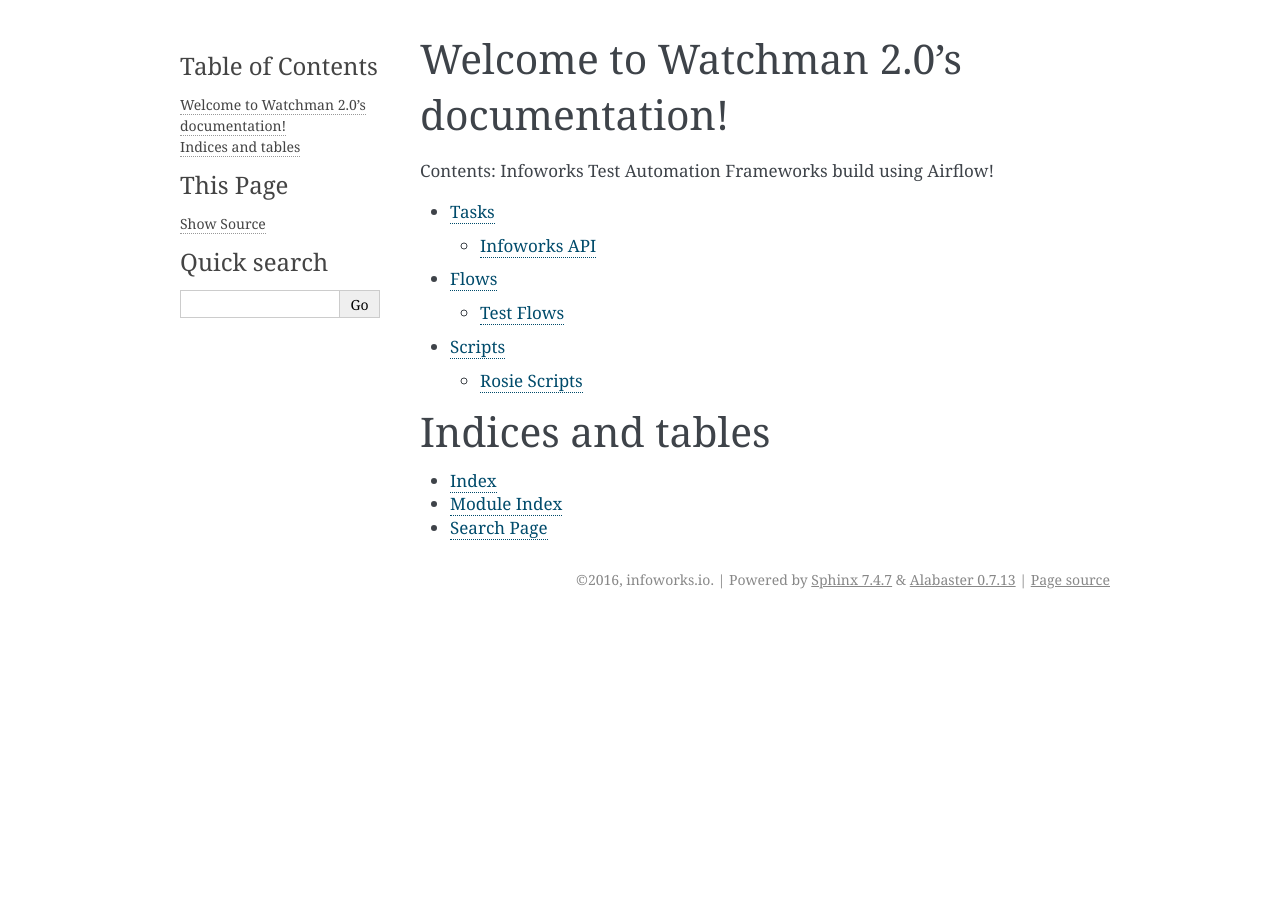
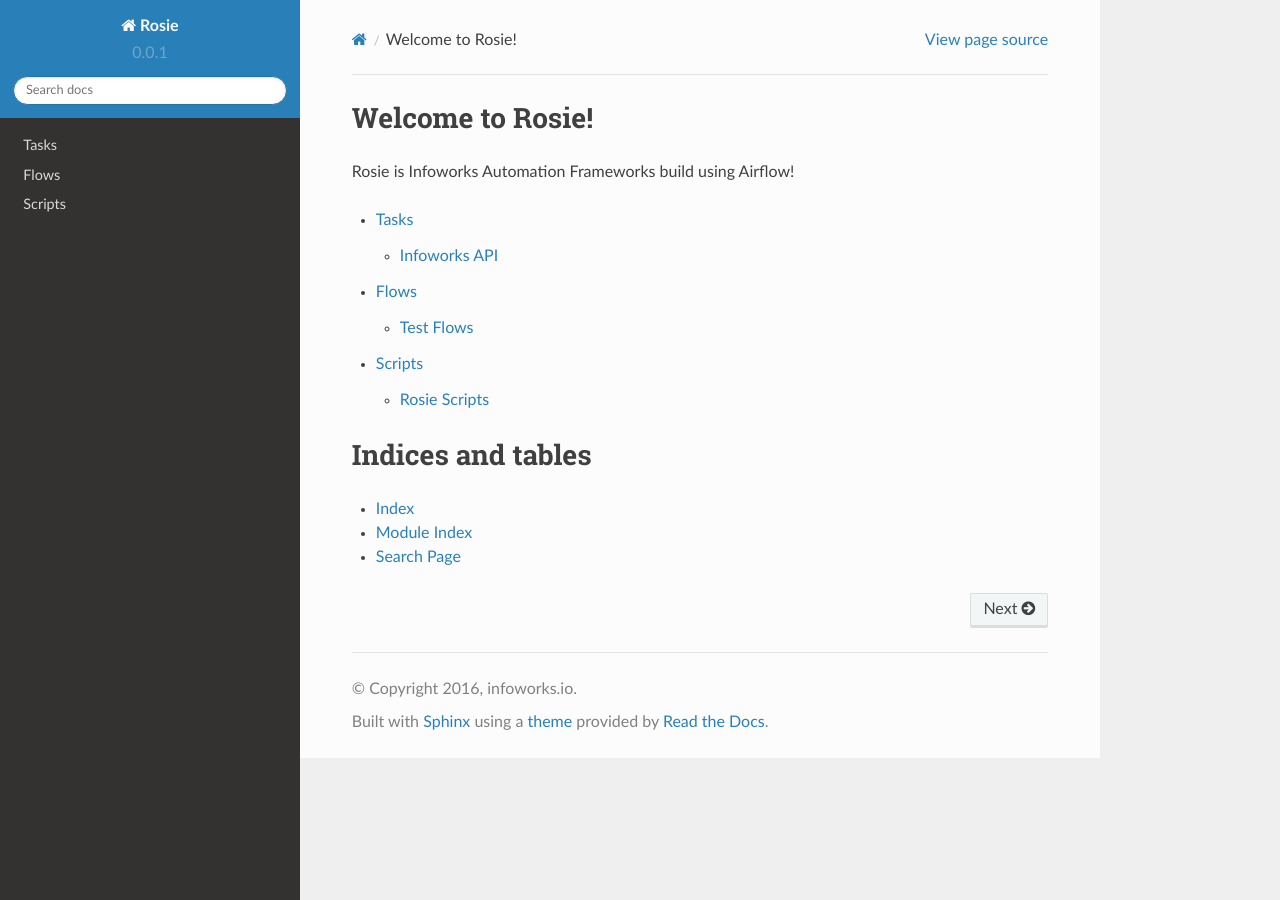
Before and after one commit to Infoworks/watchman, a Sphinx documentation site: the page built from docs/index.rst, in a window 1280 px wide. Built offline with Sphinx 7.4.7 and the Read the Docs theme 2.0.0, drawn with Linux system fonts in a browser that asks for light colours.

Commit message:
changed theme for documentation

```diff
--- a/docs/conf.py
+++ b/docs/conf.py
@@ -1,6 +1,6 @@
 # -*- coding: utf-8 -*-
 #
-# Watchman 2.0 documentation build configuration file, created by
+# Rosie documentation build configuration file, created by
 # sphinx-quickstart on Thu Sep  1 15:12:27 2016.
 #
 # This file is execfile()d with the current directory set to its
@@ -19,6 +19,8 @@
 import os
 import sys
 sys.path.insert(0, os.path.abspath('../watchman'))
+
+import sphinx_rtd_theme
 
 # -- General configuration ------------------------------------------------
 
@@ -50,7 +52,7 @@
 master_doc = 'index'
 
 # General information about the project.
-project = u'Watchman 2.0'
+project = u'Rosie'
 copyright = u'2016, infoworks.io'
 author = u'infoworks.io'
 
@@ -121,7 +123,7 @@
 # The theme to use for HTML and HTML Help pages.  See the documentation for
 # a list of builtin themes.
 #
-html_theme = 'alabaster'
+html_theme = 'sphinx_rtd_theme'
 
 # Theme options are theme-specific and customize the look and feel of a theme
 # further.  For a list of options available for each theme, see the
@@ -130,12 +132,12 @@
 # html_theme_options = {}
 
 # Add any paths that contain custom themes here, relative to this directory.
-# html_theme_path = []
+html_theme_path = [sphinx_rtd_theme.get_html_theme_path()]
 
 # The name for this set of Sphinx documents.
 # "<project> v<release> documentation" by default.
 #
-# html_title = u'Watchman 2.0 v0.0.1'
+# html_title = u'Rosie v0.0.1'
 
 # A shorter title for the navigation bar.  Default is the same as html_title.
 #
@@ -261,7 +263,7 @@
 # (source start file, target name, title,
 #  author, documentclass [howto, manual, or own class]).
 latex_documents = [
-    (master_doc, 'Watchman20.tex', u'Watchman 2.0 Documentation',
+    (master_doc, 'Watchman20.tex', u'Rosie Documentation',
      u'infoworks.io', 'manual'),
 ]
 
@@ -303,7 +305,7 @@
 # One entry per manual page. List of tuples
 # (source start file, name, description, authors, manual section).
 man_pages = [
-    (master_doc, 'watchman20', u'Watchman 2.0 Documentation',
+    (master_doc, 'watchman20', u'Rosie Documentation',
      [author], 1)
 ]
 
@@ -318,7 +320,7 @@
 # (source start file, target name, title, author,
 #  dir menu entry, description, category)
 texinfo_documents = [
-    (master_doc, 'Watchman20', u'Watchman 2.0 Documentation',
+    (master_doc, 'Watchman20', u'Rosie Documentation',
      author, 'Watchman20', 'One line description of project.',
      'Miscellaneous'),
 ]
--- a/docs/index.rst
+++ b/docs/index.rst
@@ -1,13 +1,12 @@
-.. Watchman 2.0 documentation master file, created by
+.. Rosie documentation master file, created by
    sphinx-quickstart on Thu Sep  1 15:12:27 2016.
    You can adapt this file completely to your liking, but it should at least
    contain the root `toctree` directive.
 
-Welcome to Watchman 2.0's documentation!
+Welcome to Rosie!
 ========================================
 
-Contents:
-Infoworks Test Automation Frameworks build using Airflow!
+Rosie is Infoworks Automation Frameworks build using Airflow!
 
 .. toctree::
    :maxdepth: 2
```
